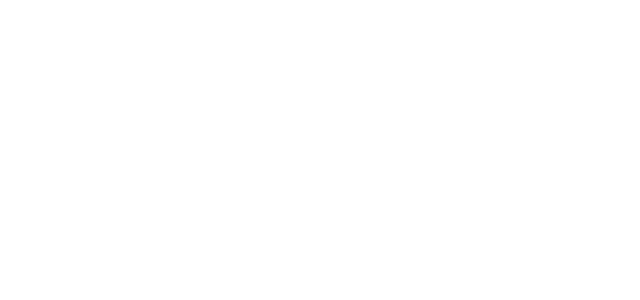
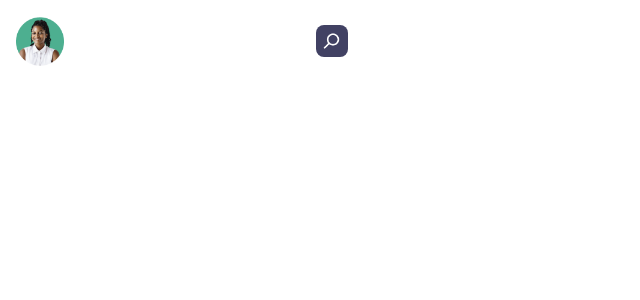
Before and after one commit to copybarra/chat-client, a React (Create React App) app: page /chat in a window 1280 px wide. Shown: the top 300 px of the page, without its empty margins (0-640 px from the left). Built offline with nearby package versions, Linux system fonts and the light colour scheme.

Commit message:
first profile bar appearance with prof pic and search area

```diff
--- a/src/App.js
+++ b/src/App.js
@@ -6,8 +6,8 @@
   return (
     <Routes>
       <Route>
-        <Route path="/" element={<Register/>}/>
-        <Route path="/chat" element={<Chat/>}/>
+        <Route path="/" element={<Register />} />
+        <Route path="/chat" element={<Chat />} />
       </Route>
     </Routes>
   );
--- /dev/null
+++ b/src/components/ProfileBar.js
@@ -0,0 +1,32 @@
+import { useState, useEffect } from "react";
+import searchIcon from '../assets/icons/search.png';
+import profPicSample from '../assets/images/profpic-sample.png'
+
+export default function ProfileBar() {
+
+  const [profPic, setProfPic] = useState(undefined);
+
+  useEffect(() => setProfPic(profPicSample), []);
+
+  const onMouseEnterSearchIcon = () => {
+    document.querySelector('#pb-search').className = 'flex items-center bg-[#414163] text-[12px] rounded-lg w-52 duration-1000 focus:outline-0';
+  }
+
+  const onBlurSearchIcon = () => {
+    document.querySelector('#pb-search').className = 'flex w-0 duration-500';
+  }
+
+  return (
+    <div className="profile-bar flex h-full px-4 items-center justify-between text-white border-r-0 border-white">
+      <img alt="profile pic" src={profPic} className="w-12"/>
+      <div
+        className="flex rounded-lg bg-[#414163]"
+        onMouseEnter={onMouseEnterSearchIcon}
+        onBlur={onBlurSearchIcon}
+      >
+        <img className="w-8 h-8" alt="search" src={searchIcon} />
+        <input id="pb-search" type="text" className="flex w-0" placeholder="Search..."/>
+      </div>
+    </div>
+  );
+}
--- a/src/pages/Chat.js
+++ b/src/pages/Chat.js
@@ -1,10 +1,10 @@
+import ProfileBar from "../components/ProfileBar";
+
 export default function Chat() {
   return (
     <div className="grid grid-cols-[.4fr_1fr] max-w-screen max-h-screen justify-items-start content-center">
       <div className="grid grid-rows-[.13fr_1fr_.125fr] w-full h-screen items-start text-white border-r-2 border-r-white">
-                <div className="flex h-full items-center justify-center text-white border-2 border-white">
-                    Profile Bar
-                </div>
+        <ProfileBar />
         <div className="flex h-full items-center justify-center text-white border-2 border-white">
           Side Chat Container
         </div>
--- a/src/pages/Register.js
+++ b/src/pages/Register.js
@@ -2,7 +2,7 @@
 import Headline from "../components/Headline";
 import Input from "../components/Input";
 
-export default function Register(){
+export default function Register() {
   return (
     <div className="min-h-screen flex flex-col items-center justify-center">
       <div className="max-w-sm flex flex-col items-center justify-center">
```
Also changed, not shown: src/assets/icons/search.png (added), src/assets/images/profpic-sample.png (added). Lines whose indentation alone changed are shown as unchanged.
